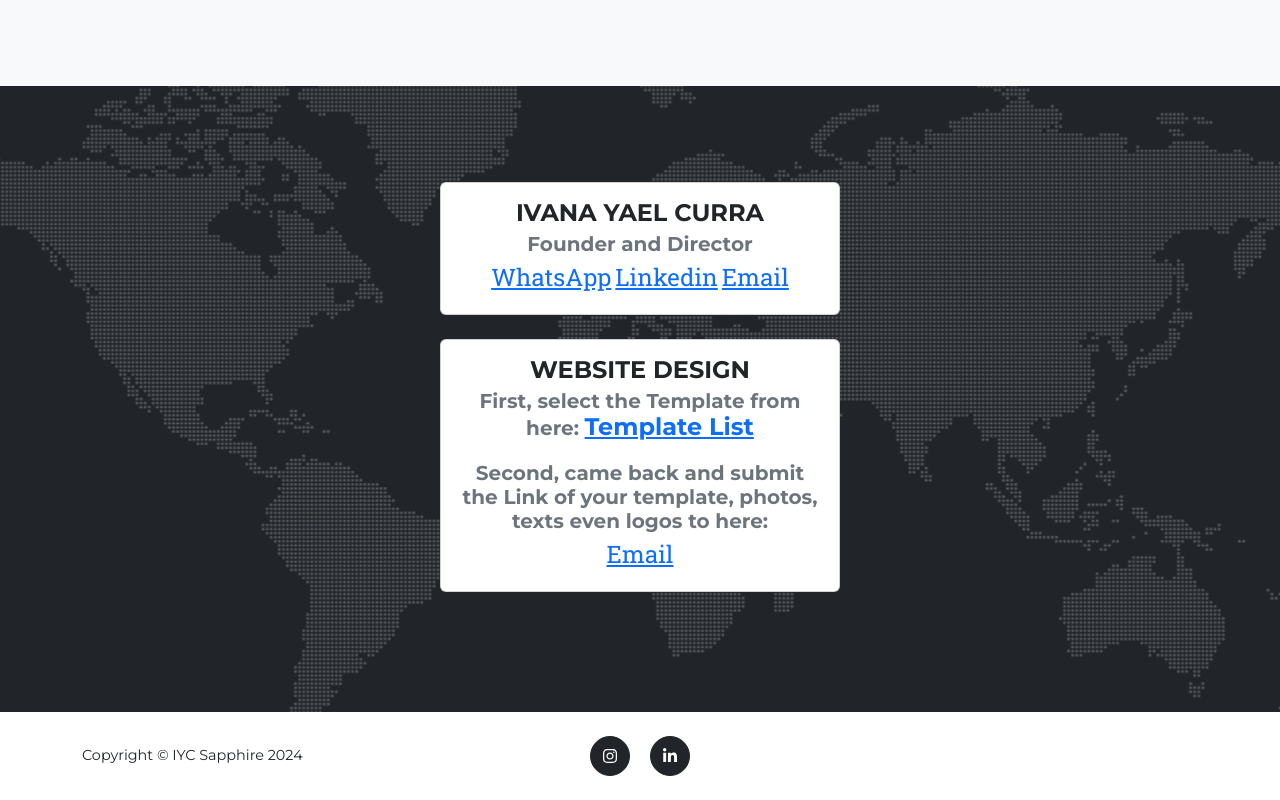
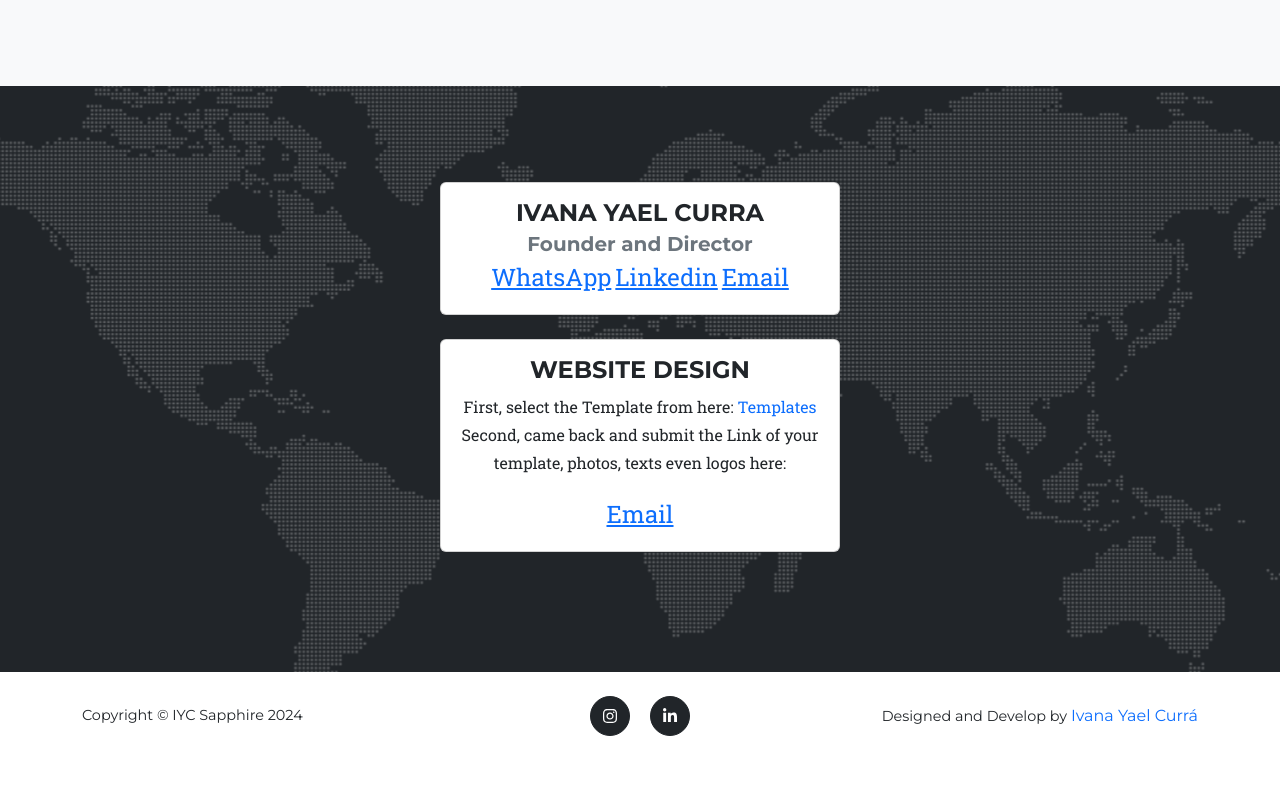
Before and after one commit to ivanayael/iycsapphirebusiness, a website: page index.html in a window 1280 px wide. Shown: the part 4009-4809 px from the top of the page. After the commit the page ends 4769 px from the top, so only its background shows below. Drawn offline with nearby package versions, Linux system fonts and the light colour scheme.

Commit message:
Changes in the contact card

```diff
--- a/index.html
+++ b/index.html
@@ -308,8 +308,7 @@
          <div class="card text-center mb-4">
             <div class="card-body">
                 <h4 class="card-title text-uppercase">Website Design</h4>
-                <h5 class="card-subtitle text-muted">First, select the Template from here: <a href="https://themewagon.com/themes/?swoof=1&pa_price=free">Template List</a></h5> <br>
-                <h5 class="card-subtitle text-muted">Second, came back and submit the Link of your template, photos, texts even logos to here:</h5>
+                <p class="card-text">First, select the Template from here: <a class="fs-6 text-decoration-none" href="https://themewagon.com/themes/?swoof=1&pa_price=free">Templates</a> Second, came back and submit the Link of your template, photos, texts even logos here:</h5>
                 <p class="card-text">
                     <a href="mailto:ivanayaelcurra@iycsapphire.com.ar?Subject=Website%20Promo" target="_blank" rel="noopener noreferrer" aria-label="Contact me by Email">Email</a>
                 </p>
@@ -327,10 +326,12 @@
         <div class="container">
             <div class="row align-items-center">
                 <div class="col-lg-4 text-lg-start">Copyright &copy; IYC Sapphire 2024</div>
+
                 <div class="col-lg-4 my-3 my-lg-0">
                     <a class="btn btn-dark btn-social mx-2" href="https://www.instagram.com/iycsapphire" target="_blank" rel="noopener noreferrer" aria-label="Instagram"><i class="fab fa-instagram"></i></a>
                     <a class="btn btn-dark btn-social mx-2" href="https://www.linkedin.com/in/ivanayael/" target="_blank" rel="noopener noreferrer" aria-label="LinkedIn"><i class="fab fa-linkedin-in"></i></a>
                 </div>
+                <div class="col-lg-4 text-lg-end">Designed and Develop by <a class="fs-6 text-decoration-none" href="http://www.ivanayaelcurra.com.ar">Ivana Yael Currá</a></div>
             </div>
         </div>
     </footer>
```
